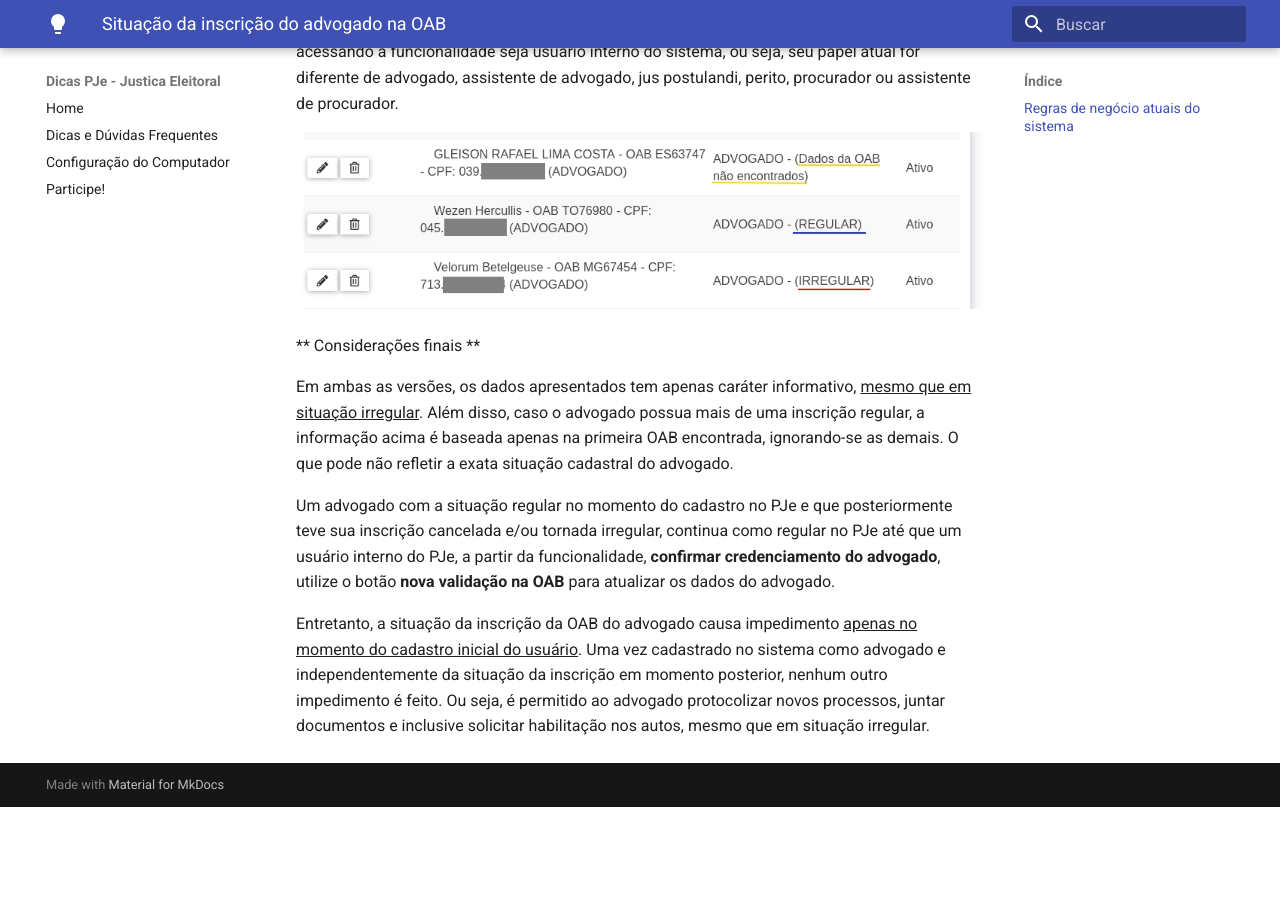
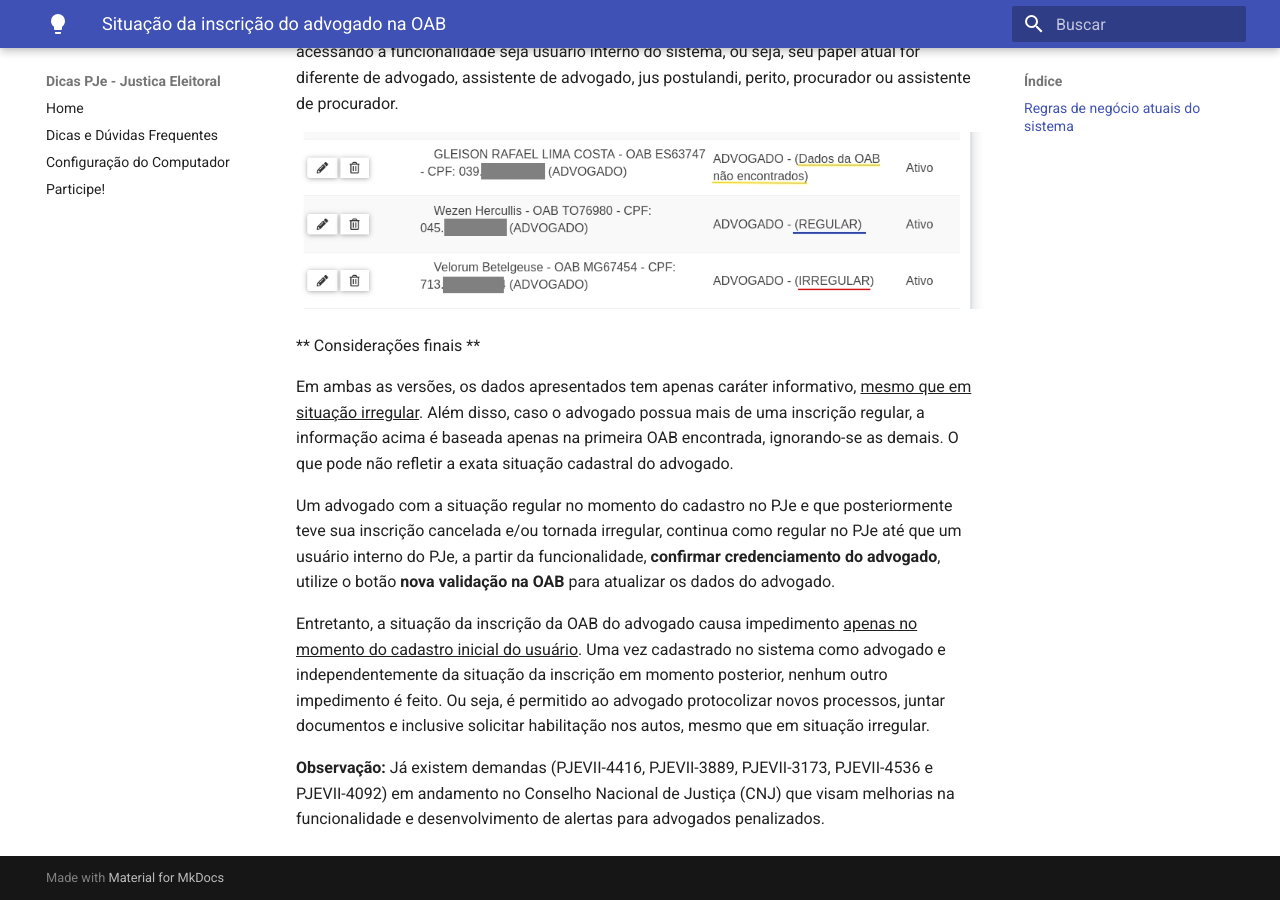
Before and after one commit to PJeJE/dicas_versao_1, an MkDocs documentation site: the page built from docs/situacao_oab_advogado.md, in a window 1280 px wide and 900 px high, scrolled down 570 px. Built offline with MkDocs 1.6.1 and Material for MkDocs 9.7.7, drawn with Linux system fonts in a browser that asks for light colours; nearby versions of some CDN libraries; before the commit the page ends 1377 px from its top, so only the background shows below that.

Commit message:
situacao OAB

```diff
--- a/docs/aspje/demandas/situacao_oab_advogado.md
+++ b/docs/situacao_oab_advogado.md
@@ -6,13 +6,13 @@ No cadastro inicial, o PJe consulta o Cadastro Nacional dos Advogados (CNA) pelo
 
 Caso não exista inscrição ativa, a mensagem a seguir é mostrada para o usuário cadastrante:
 
-![Mensagem de erro OAB](../../img/msg_oab_nao_ativa.png)
+![Mensagem de erro OAB](./img/msg_oab_nao_ativa.png)
 
 Portanto o cadastro continua, porém como _jus postulandi_ apenas. No entanto, não há impedimento técnico no sistema para que um usuário interno do Tribunal torne essa pessoa um advogado e confirme seu credenciamento, mesmo sem número de inscrição na OAB.
 
 A partir de então, o único momento em que é mostrada a situação da inscrição do advogado é na **retificação de autuação** ao lado do nome do advogado. É necessário que o usuário que esteja acessando a funcionalidade seja usuário interno do sistema, ou seja, seu papel atual for diferente de advogado, assistente de advogado, jus postulandi, perito, procurador ou assistente de procurador.
 
-![Situação do advogado](../../img/situacao_adv_tela_retificacao.png)
+![Situação do advogado](./img/situacao_adv_tela_retificacao.png)
 
 ** Considerações finais **
 
@@ -21,3 +21,6 @@ Em ambas as versões, os dados apresentados tem apenas caráter informativo, <sp
 Um advogado com a situação regular no momento do cadastro no PJe e que posteriormente teve sua inscrição cancelada e/ou tornada irregular, continua como regular no PJe até que um usuário interno do PJe, a partir da funcionalidade, **confirmar credenciamento do advogado**, utilize o botão **nova validação na OAB** para atualizar os dados do advogado.
 
 Entretanto, a situação da inscrição da OAB do advogado causa impedimento <span style="text-decoration: underline">apenas no momento do cadastro inicial do usuário</span>. Uma vez cadastrado no sistema como advogado e independentemente da situação da inscrição em momento posterior, nenhum outro impedimento é feito. Ou seja, é permitido ao advogado protocolizar novos processos, juntar documentos e inclusive solicitar habilitação nos autos, mesmo que em situação irregular.
+
+**Observação:** Já existem demandas (PJEVII-4416, PJEVII-3889, PJEVII-3173, PJEVII-4536 e PJEVII-4092) em andamento no Conselho Nacional de Justiça (CNJ)
+que visam melhorias na funcionalidade e desenvolvimento de alertas para advogados penalizados.
```
Also changed, not shown: docs/dicas.md (+7 -0 lines).
